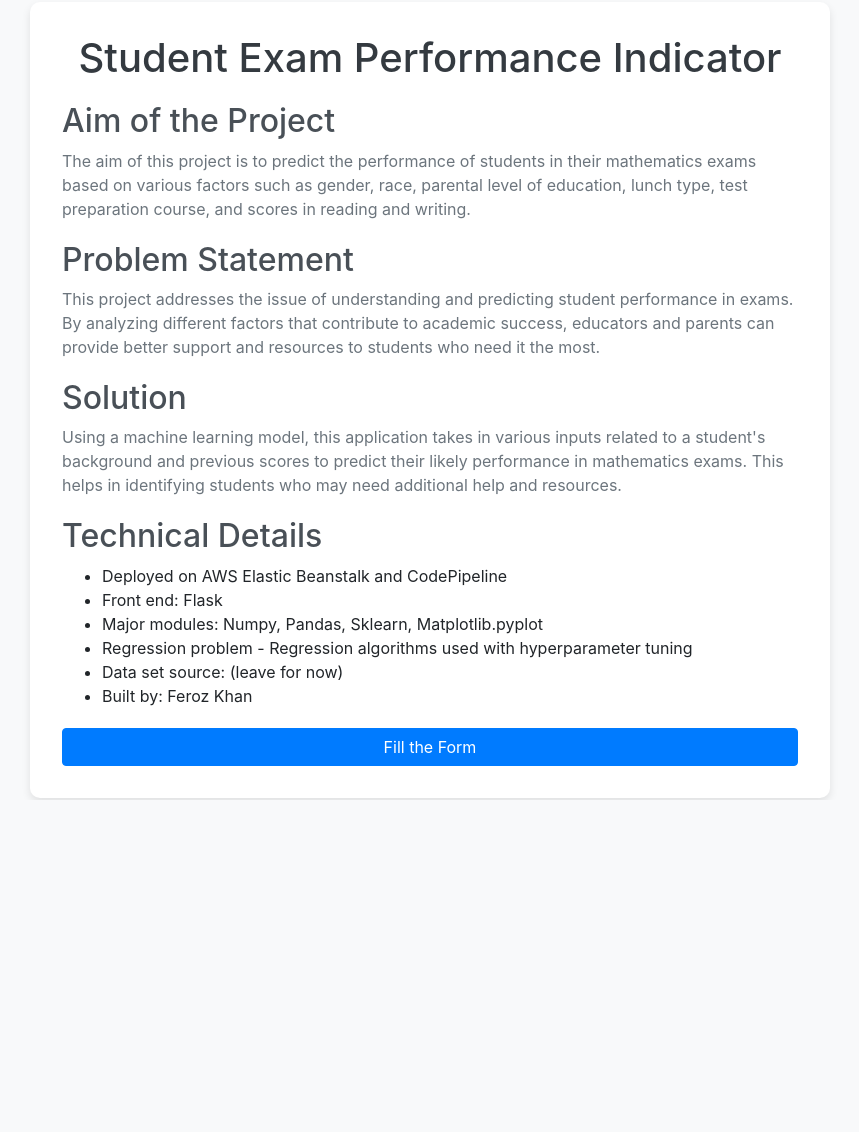
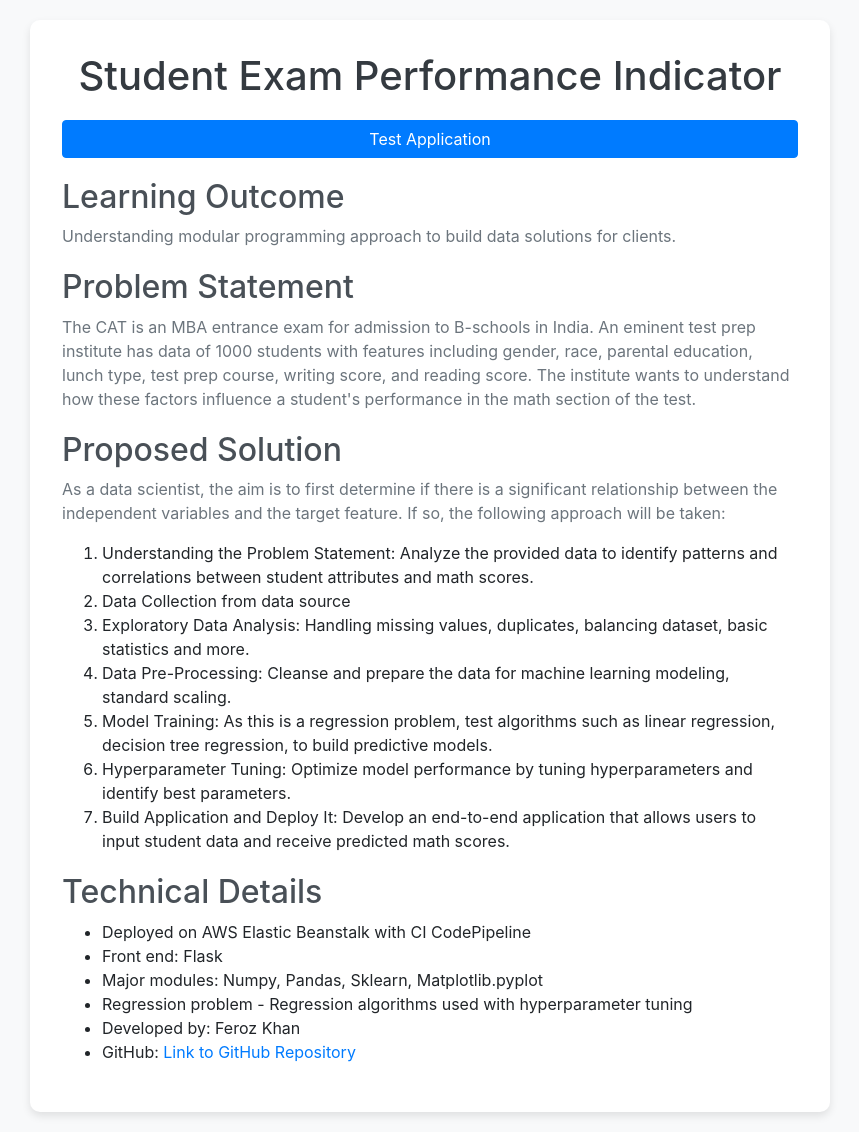
Before and after one commit to ferozk0333/MLProject, a Flask app: page / in a window 1280 px wide. Shown: the whole page, without its empty margins (210-1069 px from the left). Before the commit the page ends 800 px from the top, so only its background shows below. Run offline with Flask 3, Linux system fonts and the light colour scheme; some libraries are stand-ins or nearby versions.

Commit message:
frontend updated

```diff
--- a/templates/index.html
+++ b/templates/index.html
@@ -1,4 +1,4 @@
-<!DOCTYPE html>
+<!-- <!DOCTYPE html>
 <html lang="en">
 <head>
     <meta charset="UTF-8">
@@ -43,7 +43,7 @@
 </head>
 <body>
     <div class="container">
-        <h1>Student Exam Performance Indicator</h1>
+        <h1>Student Test Performance Indicator</h1>
         <h2>Aim of the Project</h2>
         <p>The aim of this project is to predict the performance of students in their mathematics exams based on various factors such as gender, race, parental level of education, lunch type, test preparation course, and scores in reading and writing.</p>
         <h2>Problem Statement</h2>
@@ -62,4 +62,81 @@
         <a href="/predictdata" class="btn btn-primary">Fill the Form</a>
     </div>
 </body>
+</html> -->
+
+
+
+<!DOCTYPE html>
+<html lang="en">
+<head>
+    <meta charset="UTF-8">
+    <meta name="viewport" content="width=device-width, initial-scale=1.0">
+    <title>Student Exam Performance Indicator</title>
+    <link href="https://stackpath.bootstrapcdn.com/bootstrap/4.5.2/css/bootstrap.min.css" rel="stylesheet">
+    <style>
+        body {
+            background-color: #f8f9fa;
+            padding: 20px;
+        }
+        .container {
+            background: #ffffff;
+            padding: 2rem;
+            border-radius: 10px;
+            box-shadow: 0 4px 8px rgba(0, 0, 0, 0.1);
+            max-width: 800px;
+            margin: 0 auto;
+        }
+        h1 {
+            color: #343a40;
+            text-align: center;
+            margin-bottom: 20px;
+        }
+        h2 {
+            color: #495057;
+            margin-top: 20px;
+        }
+        p {
+            color: #6c757d;
+        }
+        .btn-primary {
+            margin-bottom: 20px;
+            display: block;
+            width: 100%;
+        }
+    </style>
+</head>
+<body>
+    <div class="container">
+
+        <h1>Student Exam Performance Indicator</h1>
+        <a href="/predictdata" class="btn btn-primary">Test Application</a>
+        <h2>Learning Outcome</h2>
+        <p>Understanding modular programming approach to build data solutions for clients.</p>
+
+        <h2>Problem Statement</h2>
+        <p>The CAT is an MBA entrance exam for admission to B-schools in India. An eminent test prep institute has data of 1000 students with features including gender, race, parental education, lunch type, test prep course, writing score, and reading score. The institute wants to understand how these factors influence a student's performance in the math section of the test.</p>
+
+        <h2>Proposed Solution</h2>
+        <p>As a data scientist, the aim is to first determine if there is a significant relationship between the independent variables and the target feature. If so, the following approach will be taken:</p>
+        <ol>
+            <li>Understanding the Problem Statement: Analyze the provided data to identify patterns and correlations between student attributes and math scores.</li>
+            <li>Data Collection from data source</li>
+            <li>Exploratory Data Analysis: Handling missing values, duplicates, balancing dataset, basic statistics and more.</li>
+            <li>Data Pre-Processing: Cleanse and prepare the data for machine learning modeling, standard scaling.</li>
+            <li>Model Training: As this is a regression problem, test algorithms such as linear regression, decision tree regression, to build predictive models.</li>
+            <li>Hyperparameter Tuning: Optimize model performance by tuning hyperparameters and identify best parameters.</li>
+            <li>Build Application and Deploy It: Develop an end-to-end application that allows users to input student data and receive predicted math scores.</li>
+        </ol>
+
+        <h2>Technical Details</h2>
+        <ul>
+            <li>Deployed on AWS Elastic Beanstalk with CI CodePipeline</li>
+            <li>Front end: Flask</li>
+            <li>Major modules: Numpy, Pandas, Sklearn, Matplotlib.pyplot</li>
+            <li>Regression problem - Regression algorithms used with hyperparameter tuning</li>
+            <li>Developed by: Feroz Khan</li>
+            <li>GitHub: <a href="https://github.com/ferozk0333/MLProject" target="_blank">Link to GitHub Repository</a></li>
+        </ul>
+    </div>
+</body>
 </html>
```
